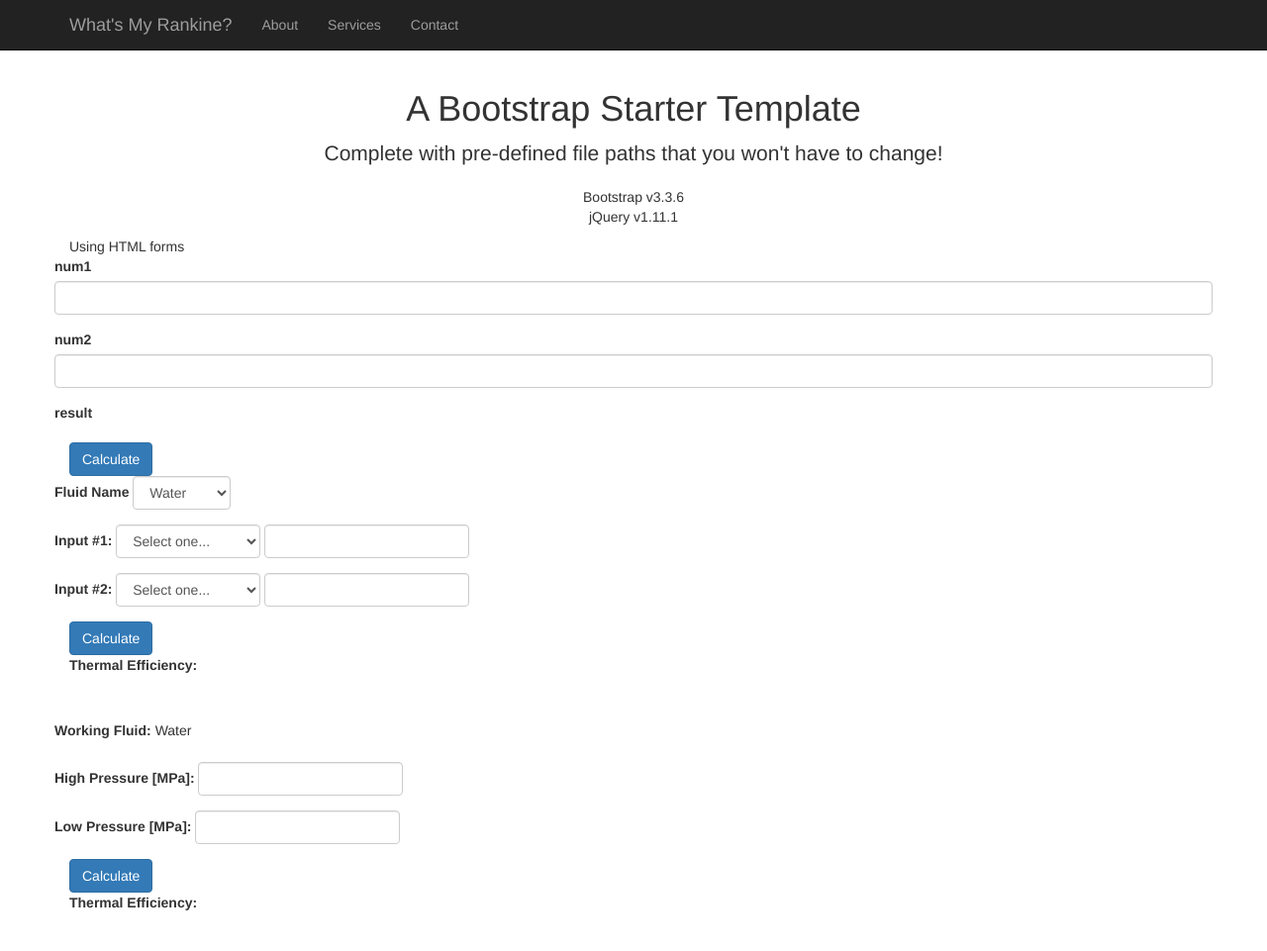
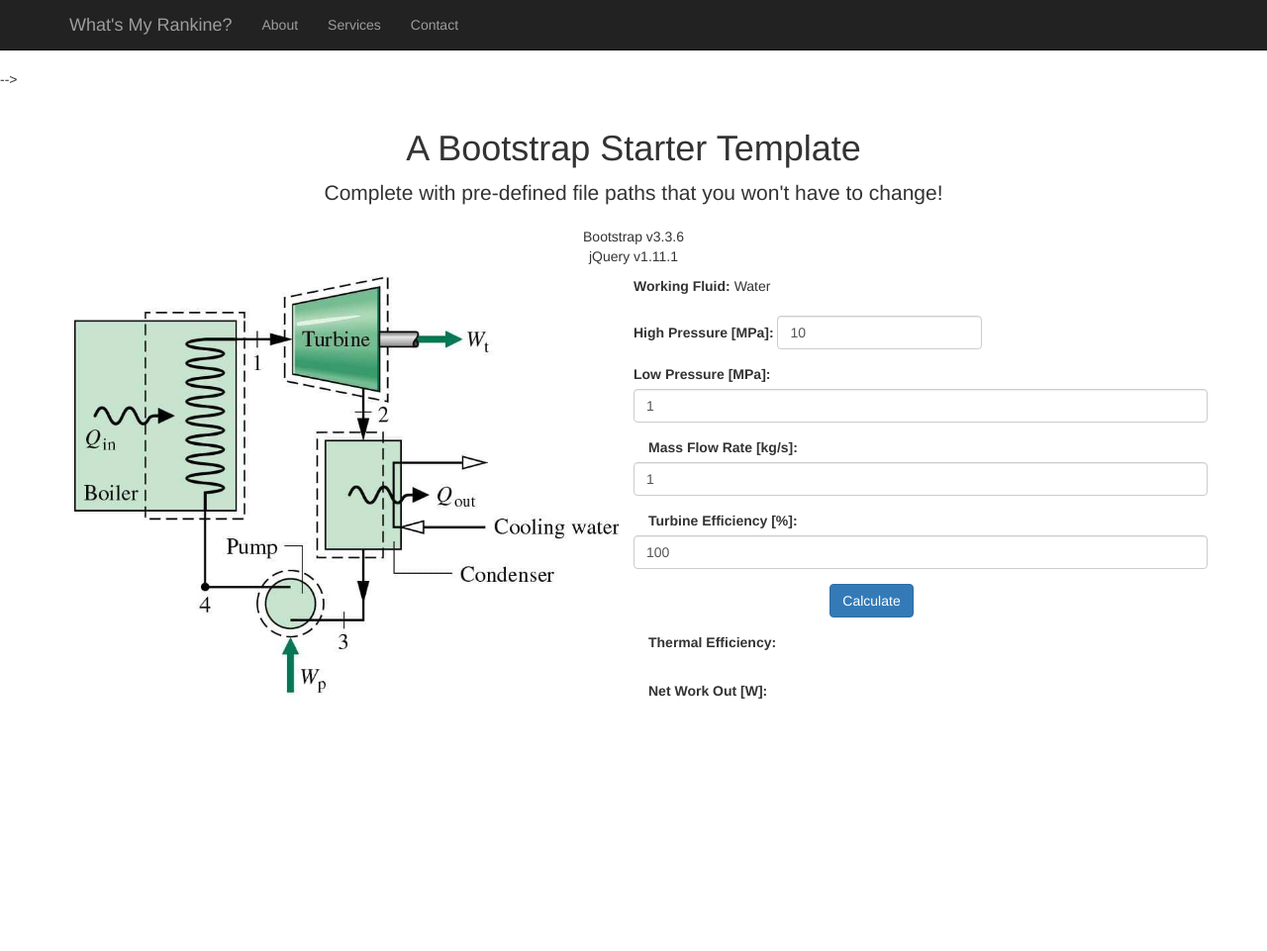
Before and after one commit to samtx/whatsmyrankine, a plain HTML site: page index.html in a window 1280 px wide. Shown: the whole page at 99% size. After the commit the page ends 800 px from the top, so only its background shows below. Drawn offline with nearby package versions, Linux system fonts and the light colour scheme.

Commit message:
some changes...

```diff
--- a/index.html
+++ b/index.html
@@ -14,8 +14,7 @@
     <!-- Bootstrap Core CSS -->
     <link href="./static/css/bootstrap.min.css" rel="stylesheet">
 
-
-    <!-- Custom CSS -->
+     <!-- Custom CSS -->
     <style>
     body {
         padding-top: 70px;
@@ -26,10 +25,11 @@
 <!-- jQuery Version 1.11.1 -->
 <!-- <script src="./static/js/jquery.js"></script> -->
 <!--<script src="https://ajax.googleapis.com/ajax/libs/jquery/2.2.4/jquery.min.js"></script>-->
-<script src="http://code.jquery.com/jquery-1.11.0.min.js"></script>
-<script src="http://code.jquery.com/jquery-migrate-1.2.1.min.js"></script>
-<script src="http://code.jquery.com/ui/1.10.4/jquery-ui.js"></script>
-
+<script src="https://code.jquery.com/jquery-1.11.0.min.js"></script>
+<script src="https://code.jquery.com/jquery-migrate-1.2.1.min.js"></script>
+<script src="https://code.jquery.com/ui/1.10.4/jquery-ui.js"></script>
+<!--<script src="//cdnjs.cloudflare.com/ajax/libs/less.js/2.7.2/less.min.js"></script>  <!--// Less CSS preprocesser -->-->
+<!--<link rel="stylesheet/less" type="text/css" href="static/css/styles.less" />-->
 
 <!-- Bootstrap Core JavaScript -->
 <!-- Latest compiled and minified CSS -->
@@ -54,6 +54,8 @@
         <script src="https://oss.maxcdn.com/libs/html5shiv/3.7.0/html5shiv.js"></script>
         <script src="https://oss.maxcdn.com/libs/respond.js/1.4.2/respond.min.js"></script>
     <![endif]-->
+
+
 
 
 </head>
@@ -93,10 +95,10 @@
     </nav>
 
     <!-- Page Content -->
-    <div class="container">
+    <div class="container" style="padding: 20px;">
 
         <div class="row">
-            <div class="col-lg-12 text-center">
+            <div class="col-sm-12 text-center">
                 <h1>A Bootstrap Starter Template</h1>
                 <p class="lead">Complete with pre-defined file paths that you won't have to change!</p>
                 <ul class="list-unstyled">
@@ -115,105 +117,60 @@
             <!--    <p>Result:<span id="resulta"></span> </p>-->
             <!--    <button id='add-these' class="btn btn-primary btn-lg btn-block pull-right">add these</button>-->
 
-        <div>
-            Using HTML forms
-            <form id="math-form">
-                <div class="form-group row">
-                    <label for="num1" class="col-2 col-form-label">num1</label>
-                    <div class="col-10">
-                        <input type="number" step="any" min="0" class="form-control" id="num1">
-                    </div>
-                </div>
-                <div class="form-group row">
-                    <label for="num2" class="col-2 col-form-label">num2</label>
-                    <div class="col-10">
-                        <input type="number" step="any" min="0" class="form-control" id="num2">
-                    </div>
-                </div>
-                <div class="form-group row">
-                    <label for="result" class="col-2 col-form-label">result</label>
-                    <div class="col-10">
-                        <span id="result"></span>
-                        <!--<input type="number" step="any" class="form-control" id="result">-->
-                    </div>
-                </div>
-                <input class="btn btn-primary" type="submit" value="Calculate"/>
-            </form>
-
-        <form id="thermo-form">
-            <div class="form-group row form-inline">
-                <label for="FluidName" class="col-2 col-form-label">Fluid Name</label>
-                <select class="form-control col-10" id="FluidName">
-                    <option>Water</option>
-                    <option>Nitrogen</option>
-                    <option>R134a</option>
-                </select>
-            </div>
-            <div class="form-group row form-inline">
-                <label for="Name1" class="col-2 col-form-label">Input #1:</label>
-                <select class="form-control col-8" id="Name1">
-                    <option value="">Select one...</option>
-                    <option value="Pressure">Pressure [Pa]</option>
-                    <option value="Temperature">Temperature [K]</option>
-                    <option value="Density">Density [kg/m&#179;]</option>
-                </select>
-                <input class="form-control col-2" type="number" id ='Value1'></input>
-            </div>
-            <div class="form-group row form-inline">
-                <label for="Name2" class="col-2 col-form-label">Input #2: </label>
-                <select class="form-control col-8" id="Name2">
-                    <option value="">Select one...</option>
-                    <option value="Pressure">Pressure [Pa]</option>
-                    <option value="Temperature">Temperature [K]</option>
-                    <option value="Density">Density [kg/m&#179;]</option>
-                </select>
-                <input type="number" class="form-control col-2" id ='Value2'></input>
-            </div>
-            <input type="submit" class="btn btn-primary" id="calc" value="Calculate"/>
-            <div>
-                <label class="col-2 col-form-label" for="output">Thermal Efficiency:</label>
-                <div class="col-8">
-                    <p id="output" class="form-control-static"></p>
-                </div>
-            </div>
-        </form>
-
-        <form id="rankine-form">
-            <div class="form-group row form-inline">
-                <label for="FluidName" class="col-4 col-form-label">Working Fluid:</label>
-                <p class='col-8 form-control-static'>Water</p>
-            </div>
-            <div class="form-group row form-inline">
-                <label for="highPressure" class="col-4 col-form-label">High Pressure [MPa]:</label>
-                <input type='number' class="form-control col-6" id="highPressure"></input>
-            </div>
-            <div class="form-group row form-inline">
-                <label for="lowPressure" class="col-4 col-form-label">Low Pressure [MPa]:</label>
-                <input type='number' class="form-control col-6" id="lowPressure"></input>
-            </div>
-            <input type="submit" class="btn btn-primary col-2" id="calc-rankine" value="Calculate"/>
-            <div>
-                <label class="col-2 col-form-label" for="output">Thermal Efficiency:</label>
-                <div class="col-8">
-                    <p id="thermalEfficiency" class="form-control-static"></p>
-                </div>
-            </div>
-        </form>
-
-    </div>
-
         <!-- Input cycle params -->
-        <!--<div class="row">-->
-            <!-- Rankine Cycle Diagram -->
-        <!--    <div class="col-md-6">-->
-        <!--        <img src="./static/img/rankine_cycle-min.jpg" class="img-responsive">-->
-        <!--    </div>-->
+        <div class="row">
 
 
+            <div class="col-md-6">
+                <img src="./static/img/rankine_cycle-min.jpg" class="img-responsive">
+            </div>
 
+            <div class="col-md-6">
+                <form id="rankine-form">
 
+                    <div class="form-group row thermo-group">
+                        <label for="FluidName" class="control-label  thermo-label">Working Fluid:</label> <!-- col-xs-4 -->
+                        <span class=' form-control-static thermo-field'>Water</span> <!-- col-xs-8-->
+                    </div>
 
-    </div>
+                    <div class="form-group row form-inline thermo-group">
+                        <label for="highPressure" class="control-label thermo-label">High Pressure [MPa]:</label>
+                        <input type='number' class="form-control thermo-field" id="highPressure" value=10 ></input>
+                    </div>
+
+                    <div class="form-group row thermo-group">
+                        <label for="lowPressure" class="control-label  thermo-label">Low Pressure [MPa]:</label>
+                        <input type='number' class="form-control  thermo-field" id="lowPressure" value=1 ></input>
+                    </div>
+
+                    <div class="form-group row thermo-group">
+                        <label for="massFlowRate" class="control-label col-xs-4 thermo-label">Mass Flow Rate [kg/s]:</label>
+                        <input type='number' class="form-control col-xs-8 thermo-field" id="massFlowRate" value=1 ></input>
+                    </div>
+
+                    <div class="form-group row thermo-group">
+                        <label for="turbineEfficiency" class="control-label col-xs-4 thermo-label">Turbine Efficiency [%]:</label>
+                        <input type='number' class="form-control col-xs-8 thermo-field" id="turbineEfficiency" value=100 ></input>
+                    </div>
+
+                    <div class="form-group thermo-group">
+                         <input type="submit" class="btn btn-primary col-xs-offset-4" id="calc-rankine" value="Calculate"></input>
+                    </div>
+
+                    <div class="form-group row thermo-group">
+                        <label class="control-label col-xs-4 thermo-label" for="output">Thermal Efficiency:</label>
+                        <p id="thermalEfficiency" class="form-control-static col-xs-8 thermo-field"></p>
+                    </div>
+
+                    <div class="form-group row thermo-group">
+                        <label class="control-label col-xs-4 thermo-label" for="netWorkOut">Net Work Out [W]:</label>
+                        <p id="netWorkOut" class="form-control-static col-xs-8 thermo-field"></p>
+                    </div>
+
+                </form>
+            </div>
+
+        </div>
 
 
 
@@ -224,79 +181,102 @@
 
 <script type="text/javascript">
     $(document).ready(function() {
-        $("#math-form").submit(function(event) {
-            event.preventDefault();
-            var num1 = parseInt(document.getElementById("num1").value);
-            var num2 = parseInt(document.getElementById("num2").value);
-            var result = num1 + num2;
-            $("#result").html(result);
-            // document.getElementById("result").value = result;
-        });
-
-        function text2key(text)
-            {
-                if (text == 'Pressure [Pa]')
-                    return 'P';
-                else if (text == 'Temperature [K]')
-                    return 'T';
-                else if (text == 'Density [kg/m&#179;]')
-                    return 'D';
-            }
 
         $("#rankine-form").submit(function(event) {
             event.preventDefault();
             var name = "Water";
+
+            // Get data from form
             var highP = parseFloat($('#highPressure').val())*1000000;
             var lowP = parseFloat($('#lowPressure').val())*1000000;
+            var mdot = parseFloat($('#massFlowRate').val());
+            var turbEff = parseFloat($("#turbineEfficiency").val())/100;
 
+            // After Boiler, before Turbine
             var h1 = Module.PropsSI('H', "P", highP, 'Q', 1.0, name);
-            var s1 = Module.PropsSI('S', "P", lowP, 'Q', 1.0, name);
-            var h2 = Module.PropsSI('H', "S", s1, 'P', lowP, name);
+            var s1 = Module.PropsSI('S', "P", highP, 'Q', 1.0, name);
+            console.log('h1 = %.2f', h1);
+            console.log('s1 = %.2f', s1);
+
+            // After Turbine, before condenser
+            var h2s = Module.PropsSI('H', "S", s1, 'P', lowP, name);
+            console.log('h2s = %.2f', h2s);
+            var h2 = turbEff * (h2s - h1) + h1;
+            console.log('h2 = %.2f', h2);
+
+            // After condenser, before pump
             var h3 = Module.PropsSI('H', "P", lowP, 'Q', 0.0, name);
             var rho3 = Module.PropsSI("D", "P", lowP, "Q", 0.0, name);
+            console.log('h3 = %.2f', h3);
+
+            // after pump, before boiler
             var h4 = Module.PropsSI('H', "D", rho3, 'Q', 0.0, name);
+            console.log('h4 = %.2f', h4);
 
-            eff = (h1 - h2) / (h1 - h4) * 100;
-            text = eff + ' &#37;';
+            // calculate cycle thermal efficiency
+            var thermEff = (h1 - h2) / (h1 - h4) * 100;
 
-            $( "#thermalEfficiency" ).html( text);
-        });
+            // calculate net work out
+            var netWorkOut = mdot * ((h1-h2)-(h4-h3));
 
-
-        $("#thermo-form").submit(function(event) {
-            event.preventDefault();
-            var name = $('#FluidName :selected').text();
-            var key1 = text2key($('#Name1 :selected').text());
-            var key2 = text2key($('#Name2 :selected').text());
-            var val1 = parseFloat($('#Value1').val());
-            var val2 = parseFloat($('#Value2').val());
-
-            var T = Module.PropsSI('T', key1, val1, key2, val2, name);
-            var rho = Module.PropsSI('D', key1, val1, key2, val2, name);
-            var p = Module.PropsSI('P', key1, val1, key2, val2, name);
-            var s = Module.PropsSI('S', key1, val1, key2, val2, name);
-            var h = Module.PropsSI('H', key1, val1, key2, val2, name);
-            var cp = Module.PropsSI('C', key1, val1, key2, val2, name);
-
-            text = '';
-            text += 'T = ' + T + ' K\n' + '<br>';
-            text += 'rho = ' + rho + ' kg/m&#179; <br>';
-            text += 'p = ' + p + ' Pa<br>';
-            text += 's = ' + s + ' J/kg/K<br>';
-            text += 'h = ' + h + ' J/kg<br>';
-            text += 'cp = ' + cp + ' J/kg/K<br>';
-
-            $( "#output" ).html( text);
-        });
-
-        $("#add-these").on("click", function() {
-           var num1 = parseInt(document.getElementById("num1a").value);
-           var num2 = parseInt(document.getElementById("num2a").value);
-           var res = num1 + num2;
-           $("#resulta").html(res);
+            $("#thermalEfficiency").html(Math.round(thermEff*1000)/1000 + ' &#37;');
+            $("#netWorkOut").html(Math.round(netWorkOut*1000)/1000 + ' W');
 
         });
     });
+
+        //   $("#math-form").submit(function(event) {
+        //     event.preventDefault();
+        //     var num1 = parseInt(document.getElementById("num1").value);
+        //     var num2 = parseInt(document.getElementById("num2").value);
+        //     var result = num1 + num2;
+        //     $("#result").html(result);
+        //     // document.getElementById("result").value = result;
+        // });
+
+        //   function text2key(text)
+        //     {
+        //         if (text == 'Pressure [Pa]')
+        //             return 'P';
+        //         else if (text == 'Temperature [K]')
+        //             return 'T';
+        //         else if (text == 'Density [kg/m&#179;]')
+        //             return 'D';
+        //     }
+
+        // $("#thermo-form").submit(function(event) {
+        //     event.preventDefault();
+        //     var name = $('#FluidName :selected').text();
+        //     var key1 = text2key($('#Name1 :selected').text());
+        //     var key2 = text2key($('#Name2 :selected').text());
+        //     var val1 = parseFloat($('#Value1').val());
+        //     var val2 = parseFloat($('#Value2').val());
+
+        //     var T = Module.PropsSI('T', key1, val1, key2, val2, name);
+        //     var rho = Module.PropsSI('D', key1, val1, key2, val2, name);
+        //     var p = Module.PropsSI('P', key1, val1, key2, val2, name);
+        //     var s = Module.PropsSI('S', key1, val1, key2, val2, name);
+        //     var h = Module.PropsSI('H', key1, val1, key2, val2, name);
+        //     var cp = Module.PropsSI('C', key1, val1, key2, val2, name);
+
+        //     text = '';
+        //     text += 'T = ' + T + ' K\n' + '<br>';
+        //     text += 'rho = ' + rho + ' kg/m&#179; <br>';
+        //     text += 'p = ' + p + ' Pa<br>';
+        //     text += 's = ' + s + ' J/kg/K<br>';
+        //     text += 'h = ' + h + ' J/kg<br>';
+        //     text += 'cp = ' + cp + ' J/kg/K<br>';
+
+        //     $( "#output" ).html( text);
+        // });
+
+        // $("#add-these").on("click", function() {
+        //   var num1 = parseInt(document.getElementById("num1a").value);
+        //   var num2 = parseInt(document.getElementById("num2a").value);
+        //   var res = num1 + num2;
+        //   $("#resulta").html(res);
+        // });
+
         // var runRankine = document.getElementById("run-rankine");
         // // if (runRankine) {
         // //     runRankine.onsubmit = function () {
```
